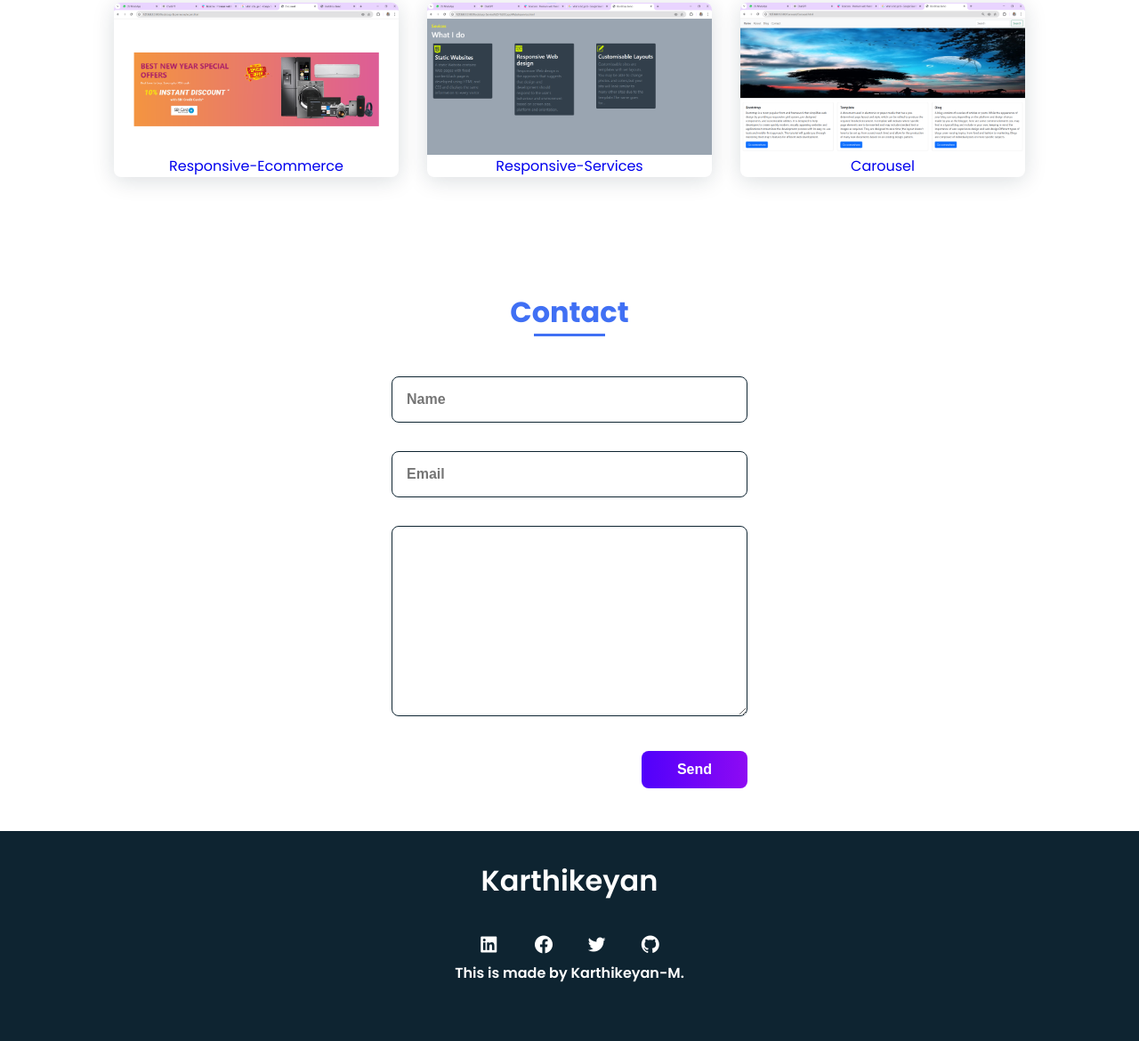
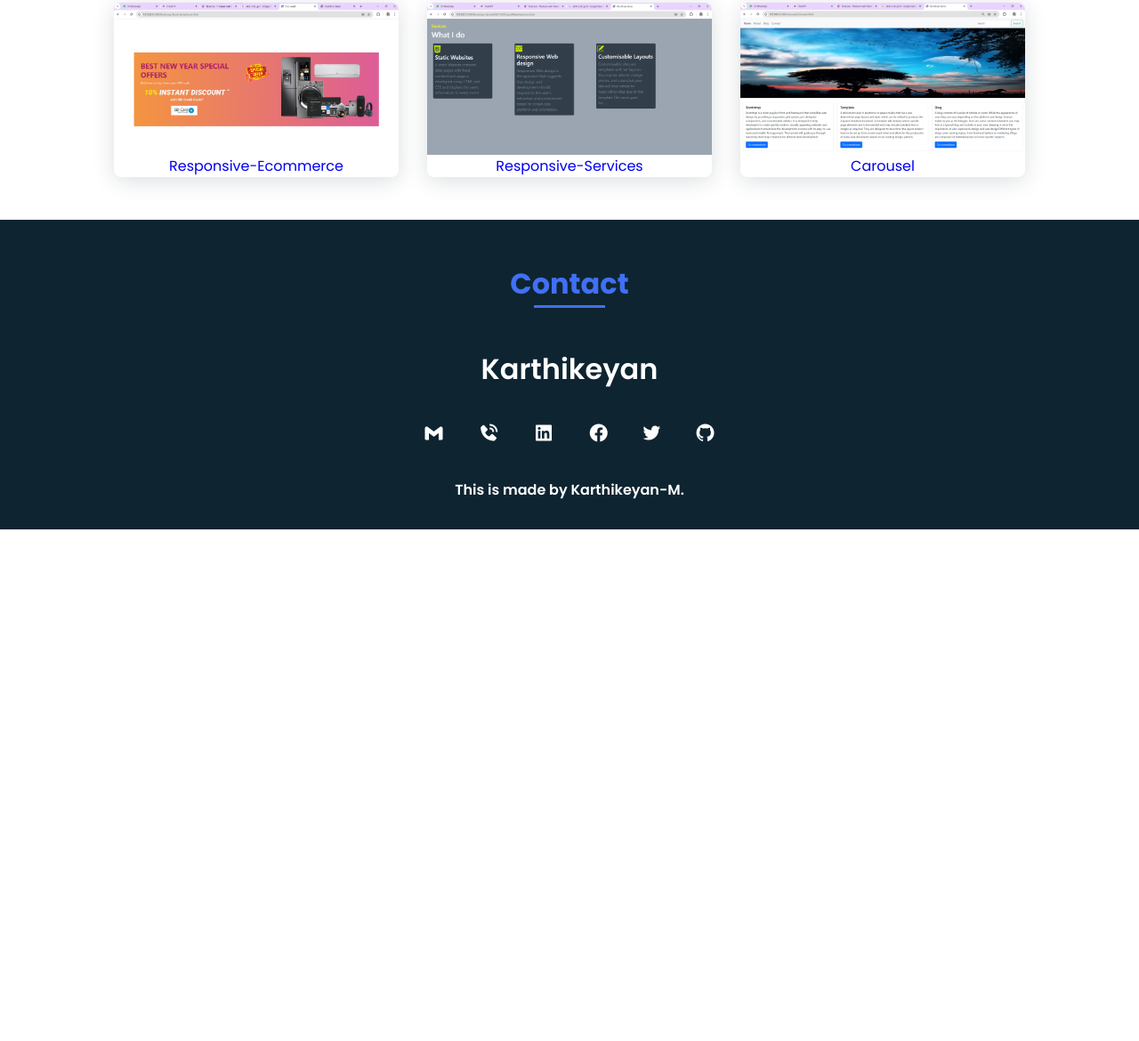
Before and after one commit to Karthi-Keyan-M/MaatramFullStack, a plain HTML site: page portfolio/index.html in a window 1280 px wide. Shown: the part 3419-4589 px from the top of the page at 89% size. After the commit the page ends 4014 px from the top, so only its background shows below. Drawn offline with nearby package versions, Linux system fonts and the light colour scheme.

Commit message:
first commit

```diff
--- a/portfolio/index.html
+++ b/portfolio/index.html
@@ -260,69 +260,38 @@
           </div>
         </div>
       </section>
-
-      <!-- CONTACT SECTION -->
-
-      <section class="contact section" id="contact">
+      <!-- Footer Section -->
+      <footer class="footer" id="contact">
         <h2 class="section-title" data-aos="fade-down">Contact</h2>
-
-        <div class="contact_container bd_grid">
-          <form action="#" class="contact_form">
-            <input
-              type="text"
-              placeholder="Name"
-              class="control_input"
-              data-aos="fade-right"
-              data-aos-delay="250"
-              required
-            />
-            <input
-              type="mail"
-              placeholder="Email"
-              class="control_input"
-              data-aos="fade-right"
-              data-aos-delay="300"
-              required
-            />
-            <textarea
-              name=""
-              id=""
-              cols="0"
-              rows="10"
-              class="control_input"
-              data-aos="fade-right"
-              data-aos-delay="400"
-              required
-            ></textarea>
-
-            <input
-              type="button"
-              value="Send"
-              class="control_button button"
-              data-aos="fade-right"
-              data-aos-delay="450"
-            />
-          </form>
-        </div>
-      </section>
-
-      <!-- Footer Section -->
-      <footer class="footer">
         <p class="footer_title" data-aos="fade-down">Karthikeyan</p>
 
         <div class="footer_socials">
           <a
+            href="mailto:igkarthikeyan111@gmail.com"
+            class="footer_icon"
+            data-aos="fade-down"
+            data-aos-delay="50"
+            ><i class='bx bxl-gmail'></i>
+          </a>
+          <a
+            href="tel:+91 9884451359"
+            class="footer_icon"
+            data-aos="fade-down"
+            data-aos-delay="150"
+            ><i class='bx bxs-phone-call' ></i>
+          </a>
+          <a
             href="https://www.linkedin.com/in/karthikeyan-m-8309bb224?utm_source=share&utm_campaign=share_via&utm_content=profile&utm_medium=android_app"
             class="footer_icon"
             data-aos="fade-down"
-            data-aos-delay="350"
+            data-aos-delay="250"
             ><i class='bx bxl-linkedin-square'></i>
           </a>
           <a
             href="https://www.facebook.com/people/Karthi-Keyan/pfbid02iWZbaRhRWQPYcA8VfhBPa8dLJ1vyq8zBKBZsHq47KDZY2sqgveCpPv91JYxN3jS8l/?name=NTFBLitePrivateSharingLockToggleConfirmDialogController"
             class="footer_icon"
             data-aos="fade-down"
-            data-aos-delay="250"
+            data-aos-delay="350"
             ><i class="bx bxl-facebook-circle"></i
           ></a>
           <a
@@ -339,13 +308,12 @@
             data-aos-delay="550"
             ><i class="bx bxl-github"></i
           ></a>
-          <p data-aos="fade-down" data-aos-delay="650">
-            This is made by Karthikeyan-M.
-          </p>
         </div>
+        <p data-aos="fade-down" data-aos-delay="650">
+          This is made by Karthikeyan-M.
+        </p>
       </footer>
     </main>
-
     <script src="https://unpkg.com/aos@2.3.1/dist/aos.js"></script>
     <script src="./js/main.js"></script>
 
```
